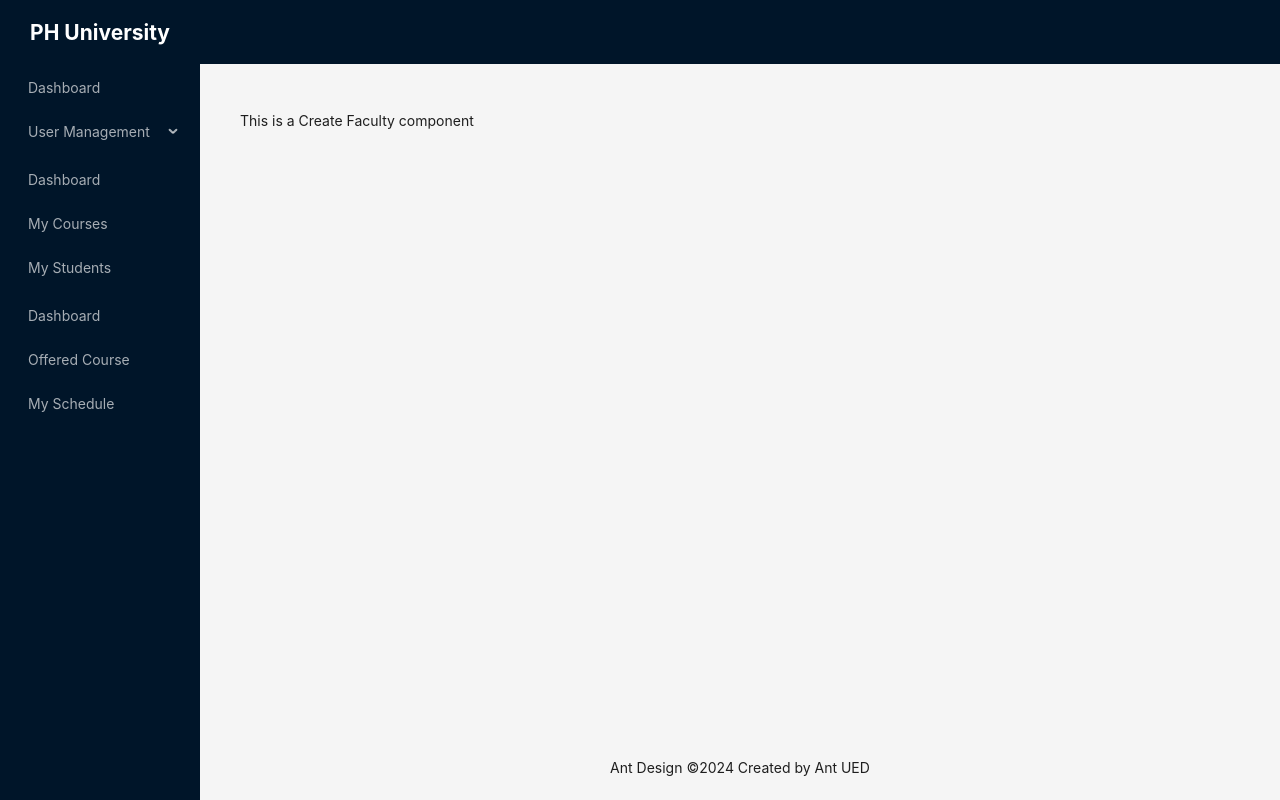
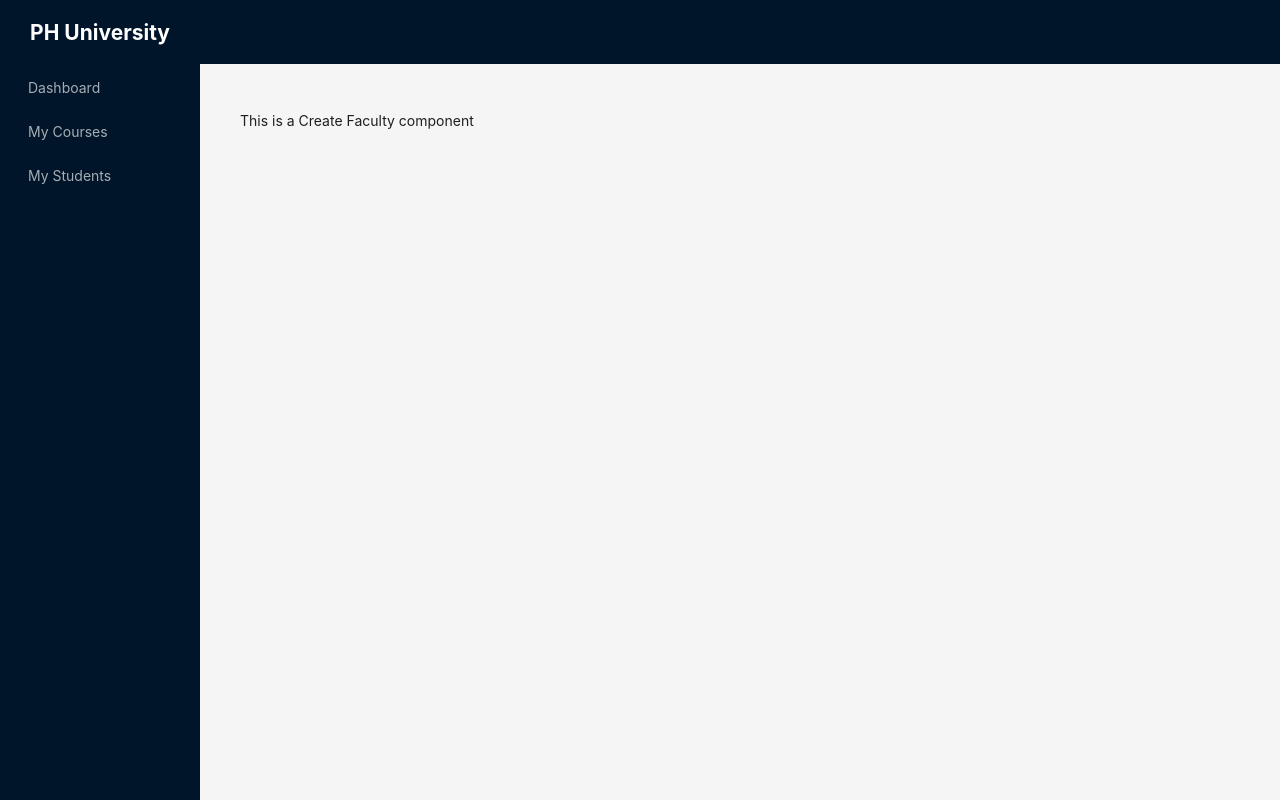
Before and after one commit to ibnabdullah1/PH-University-Client, a React (Vite) app: page /admin/create-faculty in a window 1280 px wide. Built offline with nearby package versions, Linux system fonts and the light colour scheme.

Commit message:
student admin faculty routes and sidebaritems basic seti

```diff
--- a/src/components/layout/MainLayout.tsx
+++ b/src/components/layout/MainLayout.tsx
@@ -1,53 +1,12 @@
-import { Layout, Menu } from "antd";
+import { Layout } from "antd";
 import { Outlet } from "react-router-dom";
-import { adminSidebarItems } from "../../routes/admin.routes";
-import { facultySidebarItems } from "../../routes/faculty.routes";
-import { studentSidebarItems } from "../../routes/student.routes";
-const { Header, Content, Footer, Sider } = Layout;
+import Sidebar from "./Sidebar";
+const { Header, Content } = Layout;
 
 const MainLayout = () => {
   return (
     <Layout style={{ height: "100vh" }}>
-      <Sider
-        breakpoint="lg"
-        collapsedWidth="0"
-        onBreakpoint={(broken) => {
-          console.log(broken);
-        }}
-        onCollapse={(collapsed, type) => {
-          console.log(collapsed, type);
-        }}
-      >
-        <div
-          style={{
-            color: "white",
-            height: "4rem",
-            display: "flex",
-            justifyContent: "center",
-            alignItems: "center",
-          }}
-        >
-          <h1>PH University</h1>
-        </div>
-        <Menu
-          theme="dark"
-          mode="inline"
-          defaultSelectedKeys={["4"]}
-          items={adminSidebarItems}
-        />
-        <Menu
-          theme="dark"
-          mode="inline"
-          defaultSelectedKeys={["4"]}
-          items={facultySidebarItems}
-        />
-        <Menu
-          theme="dark"
-          mode="inline"
-          defaultSelectedKeys={["4"]}
-          items={studentSidebarItems}
-        />
-      </Sider>
+      <Sidebar />
       <Layout>
         <Header style={{ padding: 0 }} />
         <Content style={{ margin: "24px 16px 0" }}>
@@ -60,9 +19,6 @@
             <Outlet />
           </div>
         </Content>
-        <Footer style={{ textAlign: "center" }}>
-          Ant Design ©{new Date().getFullYear()} Created by Ant UED
-        </Footer>
       </Layout>
     </Layout>
   );
--- /dev/null
+++ b/src/components/layout/Sidebar.tsx
@@ -0,0 +1,54 @@
+import { Layout, Menu } from "antd";
+import { adminPaths } from "../../routes/admin.routes";
+import { facultyPaths } from "../../routes/faculty.routes";
+import { studentPaths } from "../../routes/student.routes";
+import sidebarItemsGenerator from "../../utils/sidebarItemsGenerator";
+const { Sider } = Layout;
+const Sidebar = () => {
+  const userRole = {
+    ADMIN: "admin",
+    STUDENT: "student",
+    FACULTY: "faculty",
+  };
+  const role = "faculty";
+  let sidebarItems;
+
+  switch (role) {
+    case userRole.ADMIN:
+      sidebarItems = sidebarItemsGenerator(adminPaths, userRole.ADMIN);
+      break;
+    case userRole.FACULTY:
+      sidebarItems = sidebarItemsGenerator(facultyPaths, userRole.FACULTY);
+      break;
+    case userRole.STUDENT:
+      sidebarItems = sidebarItemsGenerator(studentPaths, userRole.STUDENT);
+      break;
+
+    default:
+      break;
+  }
+
+  return (
+    <Sider breakpoint="lg" collapsedWidth="0">
+      <div
+        style={{
+          color: "white",
+          height: "4rem",
+          display: "flex",
+          justifyContent: "center",
+          alignItems: "center",
+        }}
+      >
+        <h1>PH University</h1>
+      </div>
+      <Menu
+        theme="dark"
+        mode="inline"
+        defaultSelectedKeys={["4"]}
+        items={sidebarItems}
+      />
+    </Sider>
+  );
+};
+
+export default Sidebar;
--- a/src/routes/admin.routes.tsx
+++ b/src/routes/admin.routes.tsx
@@ -1,15 +1,7 @@
-import { ReactNode } from "react";
-import { NavLink } from "react-router-dom";
 import AdminDashboard from "../pages/admin/AdminDashboard";
 import CreateAdmin from "../pages/admin/CreateAdmin";
 import CreateFaculty from "../pages/admin/CreateFaculty";
 import CreateStudent from "../pages/admin/CreateStudent";
-
-type TSidebarItem = {
-  key: string;
-  label: ReactNode;
-  children?: TSidebarItem[];
-};
 
 export const adminPaths = [
   {
@@ -39,30 +31,30 @@
   },
 ];
 
-export const adminSidebarItems = adminPaths.reduce(
-  (acc: TSidebarItem[], item) => {
-    if (item.path && item.name) {
-      acc.push({
-        key: item.name,
-        label: <NavLink to={`/admin/${item.path}`}>{item.name}</NavLink>,
-      });
-    }
+//  export const adminSidebarItems = adminPaths.reduce(
+//   (acc: TSidebarItem[], item) => {
+//     if (item.path && item.name) {
+//       acc.push({
+//         key: item.name,
+//         label: <NavLink to={`/admin/${item.path}`}>{item.name}</NavLink>,
+//       });
+//     }
 
-    if (item.children) {
-      acc.push({
-        key: item.name,
-        label: item.name,
-        children: item.children.map((child) => ({
-          key: child.name,
-          label: <NavLink to={`/admin/${child.path}`}>{child.name}</NavLink>,
-        })),
-      });
-    }
+//     if (item.children) {
+//       acc.push({
+//         key: item.name,
+//         label: item.name,
+//         children: item.children.map((child) => ({
+//           key: child.name,
+//           label: <NavLink to={`/admin/${child.path}`}>{child.name}</NavLink>,
+//         })),
+//       });
+//     }
 
-    return acc;
-  },
-  []
-);
+//     return acc;
+//   },
+//   []
+// );
 
 //* Pragmatical way
 
--- a/src/routes/faculty.routes.tsx
+++ b/src/routes/faculty.routes.tsx
@@ -1,24 +1,12 @@
 import { ReactNode } from "react";
-import { NavLink } from "react-router-dom";
 import FacultyDashboard from "../pages/faculty/FacultyDashboard";
 import MyCourses from "../pages/faculty/MyCourses";
 import MyStudents from "../pages/faculty/MyStudents";
 
-type TRoute = {
-  path: string;
-  element: ReactNode;
-};
-
-type TSidebarItem = {
-  key: string;
-  label: ReactNode;
-  children?: TSidebarItem[];
-};
-
 type TFacultyPath = {
   name: string;
-  path: string;
-  element: ReactNode;
+  path?: string;
+  element?: ReactNode;
   children?: TFacultyPath[];
 };
 
@@ -39,48 +27,3 @@
     element: <MyStudents />,
   },
 ];
-
-export const facultySidebarItems = facultyPaths.reduce(
-  (acc: TSidebarItem[], item) => {
-    if (item.path && item.name) {
-      acc.push({
-        key: item.name,
-        label: <NavLink to={`/faculty/${item.path}`}>{item.name}</NavLink>,
-      });
-    }
-
-    if (item.children) {
-      acc.push({
-        key: item.name,
-        label: item.name,
-        children: item.children.map((child) => ({
-          key: child.name,
-          label: <NavLink to={`/faculty/${child.path}`}>{child.name}</NavLink>,
-        })),
-      });
-    }
-
-    return acc;
-  },
-  []
-);
-
-export const facultyRoutes = facultyPaths.reduce((acc: TRoute[], item) => {
-  if (item.path && item.element) {
-    acc.push({
-      path: item.path,
-      element: item.element,
-    });
-  }
-
-  if (item.children) {
-    item.children.forEach((child) => {
-      acc.push({
-        path: child.path,
-        element: child.element,
-      });
-    });
-  }
-
-  return acc;
-}, []);
--- a/src/routes/student.routes.tsx
+++ b/src/routes/student.routes.tsx
@@ -1,25 +1,15 @@
 import { ReactNode } from "react";
-import { NavLink } from "react-router-dom";
 import MySchedule from "../pages/student/MySchedule";
 import OfferedCourse from "../pages/student/OfferedCourse";
 import StudentDashboard from "../pages/student/StudentDashboard";
-type TRoute = {
-  path: string;
-  element: ReactNode;
-};
-
-type TSidebarItem = {
-  key: string;
-  label: ReactNode;
-  children?: TSidebarItem[];
-};
 
 type TStudentPath = {
   name: string;
-  path: string;
-  element: ReactNode;
+  path?: string;
+  element?: ReactNode;
   children?: TStudentPath[];
 };
+
 export const studentPaths: TStudentPath[] = [
   {
     name: "Dashboard",
@@ -27,58 +17,18 @@
     element: <StudentDashboard />,
   },
   {
+    name: "Student Management",
+    children: [
+      {
         name: "Offered Course",
         path: "offered-course",
         element: <OfferedCourse />,
       },
       {
         name: "My Schedule",
-    path: "schedule",
+        path: "my-schedule",
         element: <MySchedule />,
       },
+    ],
+  },
 ];
-
-export const studentSidebarItems = studentPaths.reduce(
-  (acc: TSidebarItem[], item) => {
-    if (item.path && item.name) {
-      acc.push({
-        key: item.name,
-        label: <NavLink to={`/student/${item.path}`}>{item.name}</NavLink>,
-      });
-    }
-
-    if (item.children) {
-      acc.push({
-        key: item.name,
-        label: item.name,
-        children: item.children.map((child) => ({
-          key: child.name,
-          label: <NavLink to={`/student/${child.path}`}>{child.name}</NavLink>,
-        })),
-      });
-    }
-
-    return acc;
-  },
-  []
-);
-
-export const studentRoutes = studentPaths.reduce((acc: TRoute[], item) => {
-  if (item.path && item.element) {
-    acc.push({
-      path: item.path,
-      element: item.element,
-    });
-  }
-
-  if (item.children) {
-    item.children.forEach((child) => {
-      acc.push({
-        path: child.path,
-        element: child.element,
-      });
-    });
-  }
-
-  return acc;
-}, []);
--- /dev/null
+++ b/src/types/index.ts
@@ -0,0 +1 @@
+export * from "./sidebar.type";
--- a/src/utils/routesGenerator.ts
+++ b/src/utils/routesGenerator.ts
@@ -1,4 +1,4 @@
-import { TRoute, TUserPath } from "../types/sidebar.type";
+import { TRoute, TUserPath } from "../types";
 
 export const routeGenerator = (items: TUserPath[]) => {
   const routes = items.reduce((acc: TRoute[], item) => {
--- /dev/null
+++ b/src/utils/sidebarItemsGenerator.tsx
@@ -0,0 +1,29 @@
+import { NavLink } from "react-router-dom";
+import { TSidebarItem, TUserPath } from "../types";
+
+const sidebarItemsGenerator = (items: TUserPath[], role: string) => {
+  const sidebarItems = items.reduce((acc: TSidebarItem[], item) => {
+    if (item.path && item.name) {
+      acc.push({
+        key: item.name,
+        label: <NavLink to={`/${role}/${item.path}`}>{item.name}</NavLink>,
+      });
+    }
+
+    if (item.children) {
+      acc.push({
+        key: item.name,
+        label: item.name,
+        children: item.children.map((child) => ({
+          key: child.name,
+          label: <NavLink to={`/${role}/${child.path}`}>{child.name}</NavLink>,
+        })),
+      });
+    }
+
+    return acc;
+  }, []);
+  return sidebarItems;
+};
+
+export default sidebarItemsGenerator;
```
Lines whose indentation alone changed are shown as unchanged.
